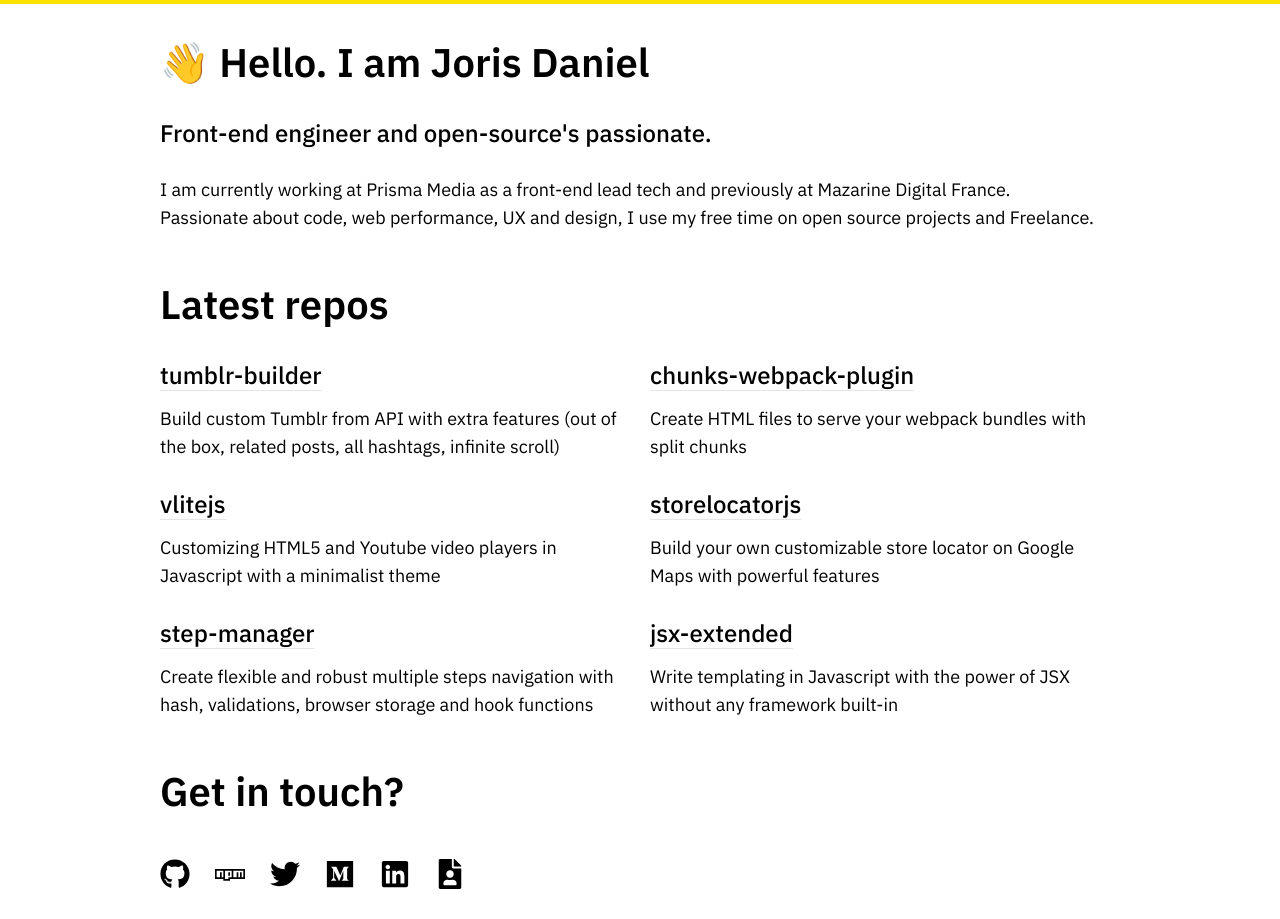
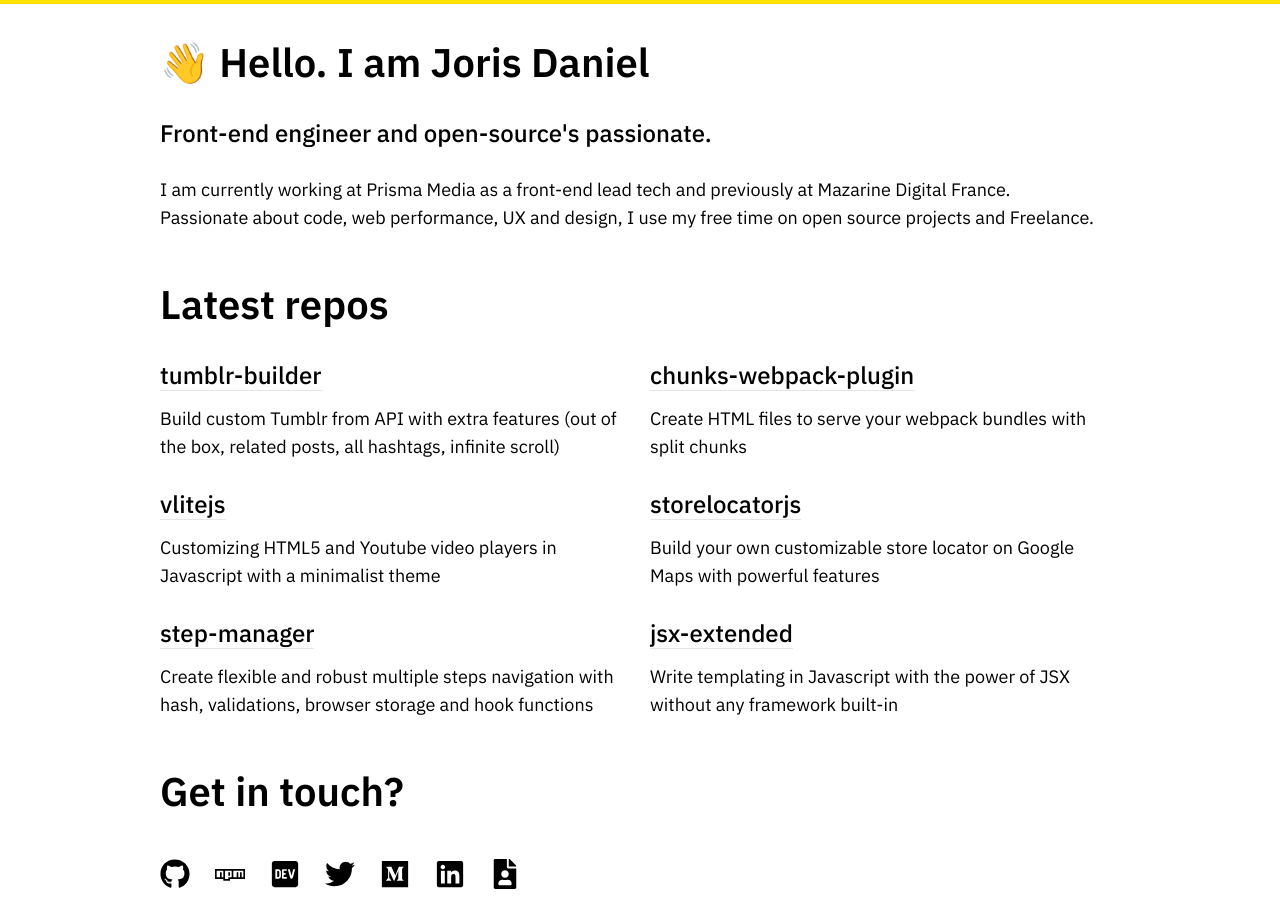
Before and after one commit to yoriiis/yoriiis.github.io, a plain HTML site: page index.html in a window 1280 px wide. Drawn offline with Linux system fonts and the light colour scheme.

Commit message:
Deploy to GitHub pages

```diff
--- a/index.html
+++ b/index.html
@@ -108,6 +108,17 @@
 						</a>
 					</li>
 					<li class="nav-listItem">
+						<a class="nav-listItemLink" target="_blank" href="https://dev.to/yoriiis" title="Dev.to">
+							<span class="nav-listItemIcon">
+								<svg role="img" xmlns="http://www.w3.org/2000/svg" viewBox="0 0 448 512">
+									<path
+										d="M120.12 208.29c-3.88-2.9-7.77-4.35-11.65-4.35H91.03v104.47h17.45c3.88 0 7.77-1.45 11.65-4.35 3.88-2.9 5.82-7.25 5.82-13.06v-69.65c-.01-5.8-1.96-10.16-5.83-13.06zM404.1 32H43.9C19.7 32 .06 51.59 0 75.8v360.4C.06 460.41 19.7 480 43.9 480h360.2c24.21 0 43.84-19.59 43.9-43.8V75.8c-.06-24.21-19.7-43.8-43.9-43.8zM154.2 291.19c0 18.81-11.61 47.31-48.36 47.25h-46.4V172.98h47.38c35.44 0 47.36 28.46 47.37 47.28l.01 70.93zm100.68-88.66H201.6v38.42h32.57v29.57H201.6v38.41h53.29v29.57h-62.18c-11.16.29-20.44-8.53-20.72-19.69V193.7c-.27-11.15 8.56-20.41 19.71-20.69h63.19l-.01 29.52zm103.64 115.29c-13.2 30.75-36.85 24.63-47.44 0l-38.53-144.8h32.57l29.71 113.72 29.57-113.72h32.58l-38.46 144.8z"
+									></path>
+								</svg>
+							</span>
+						</a>
+					</li>
+					<li class="nav-listItem">
 						<a class="nav-listItemLink" target="_blank" href="https://twitter.com/_yoriiis" title="Twitter">
 							<span class="nav-listItemIcon">
 								<svg aria-hidden="true" data-prefix="fab" data-icon="twitter" xmlns="http://www.w3.org/2000/svg" viewBox="0 0 512 512">
@@ -128,7 +139,7 @@
 						</a>
 					</li>
 					<li class="nav-listItem">
-						<a class="nav-listItemLink" target="_blank" href="https://www.linkedin.com/in/jorisdaniel/" title="Medium">
+						<a class="nav-listItemLink" target="_blank" href="https://www.linkedin.com/in/jorisdaniel/" title="LinkedIn">
 							<span class="nav-listItemIcon">
 								<svg aria-hidden="true" data-prefix="fab" data-icon="linkedin" xmlns="http://www.w3.org/2000/svg" viewBox="0 0 448 512">
 									<path d="M416 32H31.9C14.3 32 0 46.5 0 64.3v383.4C0 465.5 14.3 480 31.9 480H416c17.6 0 32-14.5 32-32.3V64.3c0-17.8-14.4-32.3-32-32.3zM135.4 416H69V202.2h66.5V416zm-33.2-243c-21.3 0-38.5-17.3-38.5-38.5S80.9 96 102.2 96c21.2 0 38.5 17.3 38.5 38.5 0 21.3-17.2 38.5-38.5 38.5zm282.1 243h-66.4V312c0-24.8-.5-56.7-34.5-56.7-34.6 0-39.9 27-39.9 54.9V416h-66.4V202.2h63.7v29.2h.9c8.9-16.8 30.6-34.5 62.9-34.5 67.2 0 79.7 44.3 79.7 101.9V416z" />
```
